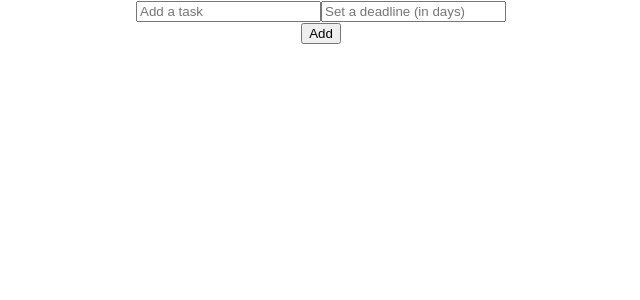
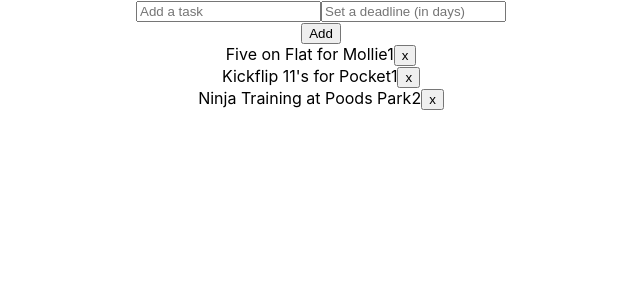
Before and after one commit to chunloy/todo-list, a React (Create React App) app: page / in a window 1280 px wide. Shown: the top 300 px of the page, without its empty margins (319-959 px from the left). Built offline with nearby package versions, Linux system fonts and the light colour scheme; the HTML template or start-up script is replaced by a standard one.

Commit message:
Implement TodoList and TodoListItem components. Refactor App.tsx

```diff
--- a/src/App.tsx
+++ b/src/App.tsx
@@ -1,13 +1,29 @@
 import React, {useState} from 'react';
 import {Task} from './interfaces';
-import TodoTask from './components/TodoTask';
+import TodoListItem from './components/TodoListItem';
 import Form from "./components/Form"
+import TodoList from './components/TodoList';
 import './App.css';
+
+const fakeData: Task[] = [
+  {
+    taskName: "Five on Flat for Mollie",
+    deadline: "1"
+  },
+  {
+    taskName: "Kickflip 11's for Pocket",
+    deadline: "1"
+  },
+  {
+    taskName: "Ninja Training at Poods Park",
+    deadline: "2"
+  },
+]
 
 function App() {
   const [task, setTask] = useState<string>("");
   const [deadline, setDeadline] = useState<string>("");
-  const [todo, setTodo] = useState<Task[]>([]);
+  const [todo, setTodo] = useState(fakeData);
 
   const handleChange = (e: React.ChangeEvent<HTMLInputElement>) => {
     e.target.name === 'task' ? setTask(e.target.value) : setDeadline(e.target.value);
@@ -17,31 +33,25 @@ function App() {
     setTodo([...todo, {taskName: task, deadline: deadline}])
   }
 
-  const deleteTask = (taskNameToDelete: string) => {
+  const completeTask = (taskNameToDelete: string) => {
     setTodo(todo.filter((task) => {
       return task.taskName !== taskNameToDelete;
     }));
   };
 
-  const taskItems = todo.map((item, key) => {
-    return (
-      <TodoTask key={key} task={item} deleteTask={deleteTask} />
-    );
-  });
-
   return (
     <div className="App">
-      <div>
       <Form
         task={task}
         deadline={deadline}
         handleChange={handleChange}
         addTask={addTask}
       />
-      </div>
-      <div className='todolist'>
-        {taskItems}
-      </div>
+
+      <TodoList
+        todo={todo}
+        completeTask={completeTask}
+      />
     </div>
   );
 }
--- a/src/components/Form.tsx
+++ b/src/components/Form.tsx
@@ -1,9 +1,4 @@
-interface FormProps {
-  task: string;
-  deadline: string;
-  handleChange(e: React.ChangeEvent<HTMLInputElement>): void;
-  addTask(): void ;
-}
+import { FormProps } from "../interfaces";
 
 const Form = ({task, deadline, handleChange, addTask}: FormProps) => {
   return (
--- /dev/null
+++ b/src/components/TodoList.tsx
@@ -0,0 +1,19 @@
+import {TodoListProps} from "../interfaces"
+import TodoListItem from "./TodoListItem"
+
+
+const TodoList = ({todo, completeTask}: TodoListProps) => {
+  const taskItems = todo.map((item, key) => {
+    return (
+      <TodoListItem key={key} todo={item} completeTask={completeTask} />
+    );
+  });
+
+  return (
+    <div>
+      {taskItems}
+    </div>
+  )
+}
+
+export default TodoList;
--- /dev/null
+++ b/src/components/TodoListItem.tsx
@@ -0,0 +1,15 @@
+import {TodoListItemProps} from "../interfaces";
+
+const todoListItem = ({todo, completeTask}: TodoListItemProps) => {
+  return (
+    <div className="task">
+      <div className="content">
+        <span>{todo.taskName}</span>
+        <span>{todo.deadline}</span>
+        <button onClick={() => {completeTask(todo.taskName)}}>x</button>
+      </div>
+    </div>
+  )
+};
+
+export default todoListItem;
--- a/src/components/TodoTask.tsx
+++ /dev/null
@@ -1,20 +0,0 @@
-import {Task} from "../interfaces";
-
-interface Props {
-  task: Task;
-  deleteTask(task: string): void;
-};
-
-const todoTask = ({task, deleteTask}: Props) => {
-  return (
-    <div className="task">
-      <div className="content">
-        <span>{task.taskName}</span>
-        <span>{task.deadline}</span>
-        <button onClick={() => {deleteTask(task.taskName)}}>x</button>
-      </div>
-    </div>
-  )
-};
-
-export default todoTask;
```
Also changed, not shown: src/interfaces.ts (+16 -0 lines). Lines whose indentation alone changed are shown as unchanged.
